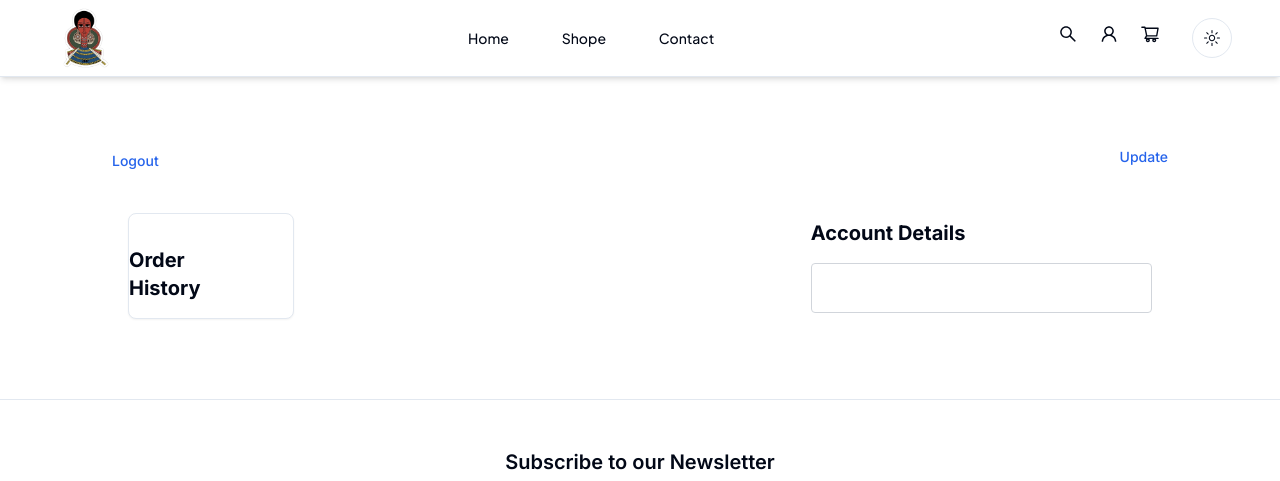
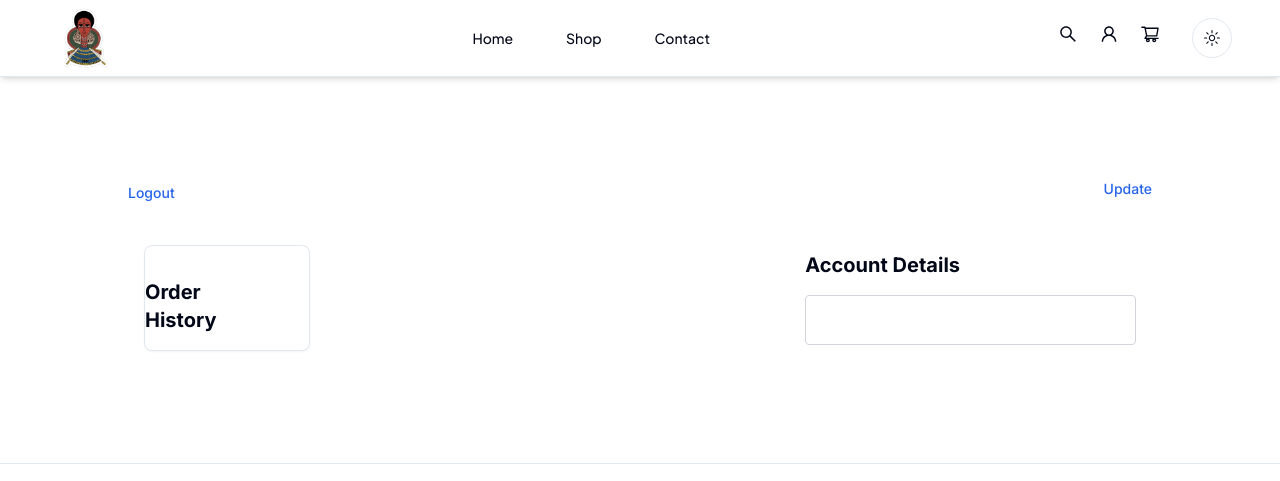
Before and after one commit to yaredow/konjo-habesha-fashion, a Next.js app: page /account/user-details in a window 1280 px wide. Shown: the top 481 px of the page. Built offline with nearby package versions, Linux system fonts and the light colour scheme; no server answers.

Commit message:
remove the session config

```diff
--- a/src/app/create-product/page.tsx
+++ b/src/app/create-product/page.tsx
@@ -7,7 +7,7 @@ import {
   FormItem,
   FormMessage,
 } from "@/components/ui/form";
-import { useForm, Controller } from "react-hook-form";
+import { useForm } from "react-hook-form";
 import { z } from "zod";
 import { zodResolver } from "@hookform/resolvers/zod";
 import { Input } from "@/components/ui/input";
--- a/src/app/layout.tsx
+++ b/src/app/layout.tsx
@@ -42,7 +42,7 @@ export default function RootLayout({
       lang="en"
       className={`${inter.variable} ${league_spartan.variable} ${plus_jakarta_sans.variable}`}
     >
-      <body>
+      <body className=" min-h-screen">
         <ThemeProvider
           attribute="class"
           defaultTheme="system"
@@ -51,9 +51,9 @@ export default function RootLayout({
         >
           <AuthProvider>
             <StoreProvider>
-              <div className=" flex min-h-screen flex-col">
+              <div className=" flex flex-col">
                 <Header />
-                <div className="mx-auto my-12 w-[90%] flex-grow">
+                <div className="flex items-center justify-center p-20">
                   {children}
                 </div>
                 <Footer />
--- a/src/components/account/RegistrationDialog.tsx
+++ b/src/components/account/RegistrationDialog.tsx
@@ -26,7 +26,7 @@ import { useEffect, useRef, useState } from "react";
 import { register } from "@/server/actions/account/register";
 import { useFormState, useFormStatus } from "react-dom";
 import SpinnerMini from "../ui/SpinnerMini";
-import { useRouter } from "next/navigation";
+import { redirect, useRouter } from "next/navigation";
 
 function RegistrationButton() {
   const { pending } = useFormStatus();
@@ -62,13 +62,13 @@ export function RegistrationDialog() {
   };
 
   useEffect(() => {
-    if (state?.message !== "" && state.message === "success") {
+    if (state?.message !== "" && state?.message === "success") {
       toast({
         description: "You have registered successfully",
       });
     }
     form.reset();
-    router.push("/account/user-details");
+    redirect("/account/user-details");
   }, [state?.message]);
 
   return (
--- a/src/lib/utils/constants.ts
+++ b/src/lib/utils/constants.ts
@@ -4,7 +4,7 @@ export const productCategories = ["trending", "featured", "new-arrival"];
 
 export const navLinks = [
   { path: "/", name: "Home" },
-  { path: "/shop", name: "Shope" },
+  { path: "/shop", name: "Shop" },
   { path: "/contact", name: "Contact" },
 ];
 
--- a/src/server/actions/account/register.ts
+++ b/src/server/actions/account/register.ts
@@ -43,3 +43,4 @@ export async function register(
     throw err;
   }
 }
+e;
```
